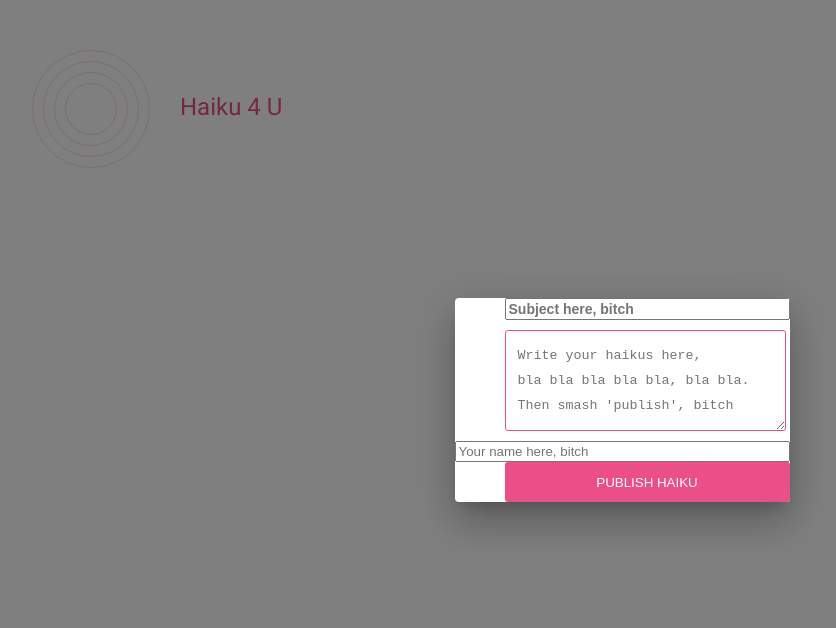
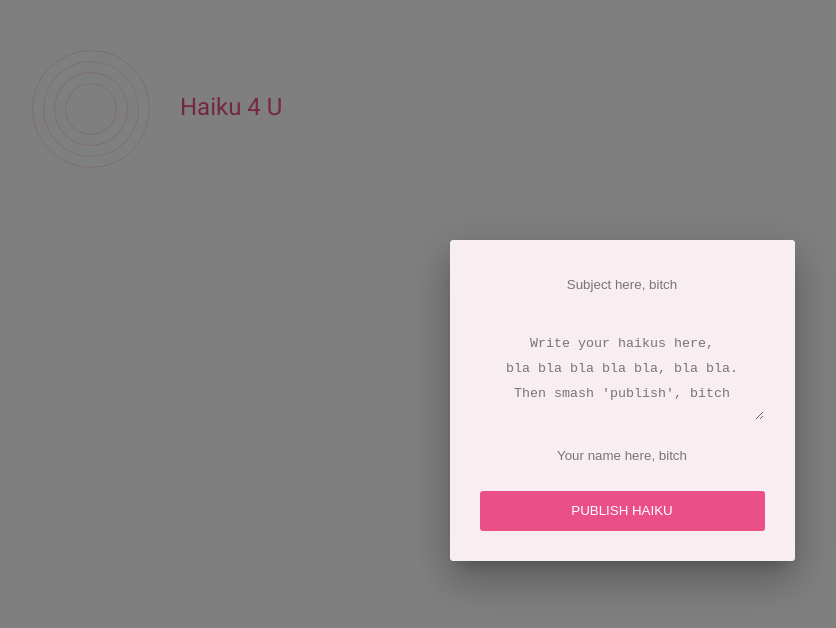
Before and after one commit to SarahJoline/haiku-4-u, a React (Create React App) app: page / in a window 1280 px wide. Both pictures are taken after a click on the picture 109 px from the left and 109 px from the top of the page. Shown: the top 628 px of the page, without its empty margins (18-854 px from the left). Built offline with nearby package versions, Linux system fonts and the light colour scheme; no server answers; the HTML template or start-up script is replaced by a standard one.

Commit message:
added temp delete route

```diff
--- a/routes/api-routes.js
+++ b/routes/api-routes.js
@@ -27,7 +27,7 @@ router.post("/posted", (req, res) => {
     });
 });
 
-router.delete("/delete", (req, res) => {
+router.delete("/delete/:_id", (req, res) => {
   db.Haikus.findByIdAndDelete(req.params._id)
     .then((haiku) => {
       res.json(haiku);
--- a/src/components/HaikuRow/HaikuRow.js
+++ b/src/components/HaikuRow/HaikuRow.js
@@ -36,7 +36,7 @@ function HaikuRow() {
           <div className="col">
             <h5 className="subject">SUBJECT</h5>
             <h3 className="subject-name">{subject}</h3>
-            <Input haikuData={haikus[subject]} />
+            <Input haikuData={subject} />
           </div>
           <PublishedHaiku haikuData={haikus[subject]} />
         </div>
--- a/src/components/Header/Header.js
+++ b/src/components/Header/Header.js
@@ -13,7 +13,6 @@ function Header() {
         src={Logo}
         alt="circles"
         onClick={(e) => {
-          console.log("oh baby, oh my");
           setOpen(true);
         }}
       ></img>
--- a/src/components/Input/Input.js
+++ b/src/components/Input/Input.js
@@ -4,9 +4,11 @@ import axios from "axios";
 
 function Input(props) {
   const haikus = props.haikuData;
-  console.log("haikus", haikus);
 
-  let [haiku, setHaiku] = useState({ subject: haikus.subject, text: " " });
+  let [haiku, setHaiku] = useState({
+    subject: haikus,
+    text: " ",
+  });
 
   function postNew() {
     axios
@@ -25,6 +27,7 @@ function Input(props) {
     <div className="input">
       <div className="form">
         <textarea
+          className="haiku-text"
           rows="3"
           placeholder="Write your haikus here,&#10;bla bla bla bla bla, bla bla.&#10;Then smash 'publish', bitch"
           onChange={(e) => {
@@ -32,6 +35,7 @@ function Input(props) {
           }}
         ></textarea>
         <button
+          className="publish-btn"
           onClick={(e) => {
             postNew(haiku);
           }}
--- a/src/components/Input/input.css
+++ b/src/components/Input/input.css
@@ -15,20 +15,17 @@
   flex-direction: column;
 }
 
-textarea {
+.haiku-text {
   border-color: #ea4f87;
   width: 281px;
   height: 101px;
   margin: 0px 0px 10px 50px;
   border-radius: 3px;
-}
-
-textarea::placeholder {
   line-height: 25px;
   padding: 10px;
 }
 
-button {
+.publish-btn {
   border-color: #ea4f87;
   background-color: #ea4f87;
   width: 285px;
--- a/src/components/NewTopic/NewTopic.js
+++ b/src/components/NewTopic/NewTopic.js
@@ -1,7 +1,6 @@
 import React, { useState } from "react";
 import axios from "axios";
-import Dialog from "@material-ui/core/Dialog";
-import DialogTitle from "@material-ui/core/DialogTitle";
+import "./newTopic.css";
 
 function NewTopic() {
   let [haiku, setHaiku] = useState({ subject: " ", author: " ", text: " " });
@@ -22,15 +21,16 @@ function NewTopic() {
 
   return (
     <div className="topic-launch">
-      <div className="form">
+      <div className="subject-form">
         <input
-          className="subject"
+          className="subject-input"
           placeholder="Subject here, bitch"
           onChange={(e) => {
             setHaiku({ ...haiku, subject: e.target.value });
           }}
         ></input>
         <textarea
+          className="newTopic-input"
           rows="3"
           cols="2"
           placeholder="Write your haikus here,&#10;bla bla bla bla bla, bla bla.&#10;Then smash 'publish', bitch"
@@ -46,7 +46,7 @@ function NewTopic() {
           }}
         ></input>
         <button
-          className="submitHaiku"
+          className="submitNewTopic"
           onClick={(e) => {
             postHaiku(haiku);
           }}
--- /dev/null
+++ b/src/components/NewTopic/newTopic.css
@@ -0,0 +1,41 @@
+.topic-launch {
+  padding: 30px;
+  background-color: #f8eef2;
+}
+
+.subject-form {
+  display: flex;
+  flex-direction: column;
+}
+
+.newTopic-input {
+  border-color: #f8eef2;
+  width: 285px;
+  height: 101px;
+  border-radius: 3px;
+  margin-bottom: 20px;
+  text-align: center;
+  line-height: 25px;
+  padding-top: 10px;
+  background-color: #f8eef2;
+}
+
+.author,
+.subject-input {
+  border: 1px solid #f8eef2;
+  border-radius: 3px;
+  margin-bottom: 20px;
+  height: 30px;
+  text-align: center;
+  background-color: #f8eef2;
+}
+
+.submitNewTopic {
+  border-color: #ea4f87;
+  background-color: #ea4f87;
+  width: 285px;
+  height: 40px;
+  color: white;
+  border: none;
+  border-radius: 3px;
+}
--- a/src/components/PublishedHaiku/PublishedHaiku.js
+++ b/src/components/PublishedHaiku/PublishedHaiku.js
@@ -1,4 +1,5 @@
 import React from "react";
+import axios from "axios";
 import "./publishedHaiku.css";
 import Heart from "./heart.svg";
 
@@ -6,10 +7,15 @@ function PublishedHaiku(props) {
   const haikus = props.haikuData;
   console.log(haikus);
 
+  function deleteBook(haiku) {
+    const id = haiku.target.id;
+    axios.delete(`/api/delete/${id}`);
+  }
+
   return haikus !== undefined ? (
     <div className="publishedHaiku">
       {haikus.map((res) => (
-        <div>
+        <div className="idHere" key={res._id}>
           <pre className="haiku">{res.text}</pre>
           <div className="userInfo">
             <div className="imgWillGoHere"></div>
@@ -22,7 +28,15 @@ function PublishedHaiku(props) {
                 7 Haikus
               </a>
             </div>
-            <img src={Heart} alt="ily"></img>
+            <img
+              src={Heart}
+              alt="ily"
+              onClick={(event) => {
+                deleteBook(event);
+              }}
+              id={res._id}
+              data={res}
+            ></img>
           </div>
         </div>
       ))}
```
